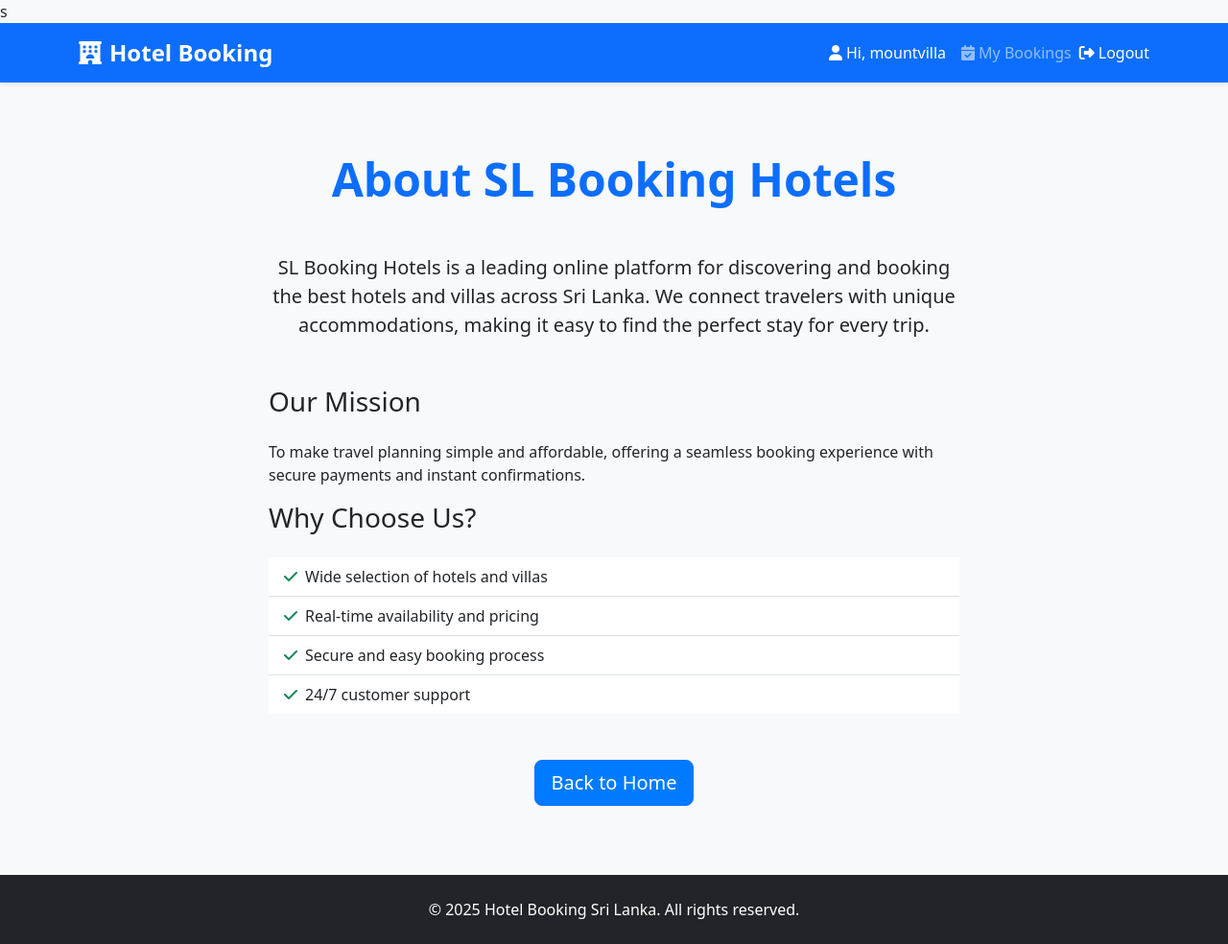
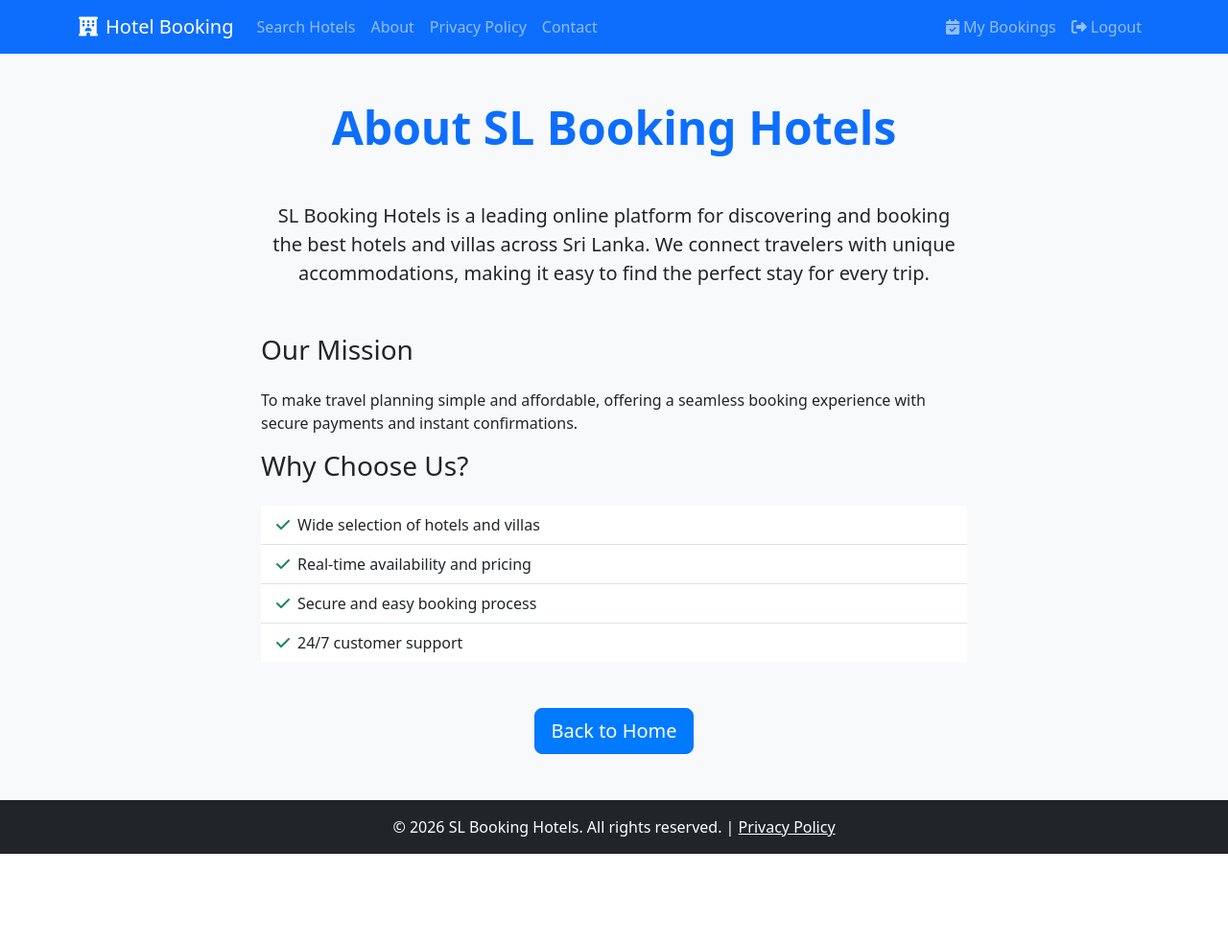
Before and after one commit to roverkalisl/slbooking_hotels, a Django app: page /about/ in a window 1280 px wide. Shown: the whole page at 96% size. After the commit the page ends 890 px from the top, so only its background shows below. Run offline with Django 5.2, Linux system fonts and the light colour scheme; a user stored in the database is signed in; data comes from the database, SQL or seed files in the repository; some libraries are stand-ins or nearby versions.

Commit message:
Menu add

```diff
--- a/templates/core/base.html
+++ b/templates/core/base.html
@@ -1,105 +1,92 @@
-{% load static %}
+{% load static %} {# Static files load කරන්න #}
+
 <!DOCTYPE html>
 <html lang="en">
 <head>
     <meta charset="UTF-8">
     <meta name="viewport" content="width=device-width, initial-scale=1.0">
-    <title>{% block title %}Hotel Booking Sri Lanka{% endblock %}</title>
+    <title>{% block title %}Hotel Booking Sri Lanka{% endblock %}</title> {# Page title #}
 
-    <!-- Bootstrap 5 CSS -->
-    <link href="https://cdn.jsdelivr.net/npm/bootstrap@5.3.3/dist/css/bootstrap.min.css" rel="stylesheet">
+    <!-- Bootstrap CSS -->
+    <link rel="stylesheet" href="https://cdn.jsdelivr.net/npm/bootstrap@5.3.0/dist/css/bootstrap.min.css">
 
-    <!-- Font Awesome -->
-    <link rel="stylesheet" href="https://cdnjs.cloudflare.com/ajax/libs/font-awesome/6.5.0/css/all.min.css">
-
-    <!-- FullCalendar CSS -->
-    <link href="https://cdn.jsdelivr.net/npm/fullcalendar@6.1.15/index.global.min.css" rel="stylesheet">
+    <!-- Font Awesome Icons -->
+    <link rel="stylesheet" href="https://cdnjs.cloudflare.com/ajax/libs/font-awesome/6.4.0/css/all.min.css">
 
     <!-- Custom CSS -->
     <link rel="stylesheet" href="{% static 'css/style.css' %}">
 
-    {% block extra_css %}{% endblock %}
+    <!-- PWA Manifest (optional) -->
+    <link rel="manifest" href="{% static 'manifest.json' %}">
 
-<script async src="https://pagead2.googlesyndication.com/pagead/js/adsbygoogle.js?client=ca-pub-7289676285085159"
-     crossorigin="anonymous"></script>
-<link rel="manifest" href="/static/manifest.json">
-<meta name="theme-color" content="#007bff">
-s</head>
-<body class="bg-light d-flex flex-column min-vh-100">
+    <!-- AdSense Code (approval එක ආපු පස්සේ enable කරන්න) -->
+    <!-- <script async src="https://pagead2.googlesyndication.com/pagead/js/adsbygoogle.js?client=ca-pub-XXXXXXXXXXXXXXXX" crossorigin="anonymous"></script> -->
+</head>
+<body>
 
     <!-- Navbar -->
-    <nav class="navbar navbar-expand-lg navbar-dark bg-primary shadow-sm">
+    <nav class="navbar navbar-expand-lg navbar-dark bg-primary">
         <div class="container">
-            <a class="navbar-brand fw-bold fs-4" href="{% url 'home' %}">
+            <!-- Logo -->
+            <a class="navbar-brand" href="{% url 'home' %}">
                 <i class="fas fa-hotel me-2"></i>Hotel Booking
             </a>
+
+            <!-- Mobile toggle button -->
             <button class="navbar-toggler" type="button" data-bs-toggle="collapse" data-bs-target="#navbarNav">
                 <span class="navbar-toggler-icon"></span>
             </button>
+
+            <!-- Menu items -->
             <div class="collapse navbar-collapse" id="navbarNav">
-                <ul class="navbar-nav ms-auto align-items-center">
+                <ul class="navbar-nav me-auto">
+                    <li class="nav-item"><a class="nav-link" href="{% url 'search_hotels' %}">Search Hotels</a></li>
+                    <li class="nav-item"><a class="nav-link" href="{% url 'about' %}">About</a></li>
+                    <li class="nav-item"><a class="nav-link" href="{% url 'privacy_policy' %}">Privacy Policy</a></li>
+                    <li class="nav-item"><a class="nav-link" href="{% url 'contact' %}">Contact</a></li>
+                </ul>
+
+                <!-- Right side - Login/Register or User menu -->
+                <ul class="navbar-nav">
                     {% if user.is_authenticated %}
-                        <li class="nav-item">
-                            <span class="nav-link text-white"><i class="fas fa-user me-1"></i>Hi, {{ user.username }}</span>
-                        </li>
-                        <li class="nav-item">
-                            <a class="nav-link" href="{% url 'my_bookings' %}">
-                                <i class="fas fa-calendar-check me-1"></i>My Bookings
-                            </a>
-                        </li>
+                        <li class="nav-item"><a class="nav-link" href="{% url 'my_bookings' %}"><i class="fas fa-calendar-check me-1"></i>My Bookings</a></li>
                         {% if user.profile.role == 'owner' %}
-                            <li class="nav-item">
-                                <a class="nav-link" href="{% url 'owner_dashboard' %}">
-                                    <i class="fas fa-tachometer-alt me-1"></i>Owner Panel
-                                </a>
-                            </li>
+                            <li class="nav-item"><a class="nav-link" href="{% url 'owner_dashboard' %}"><i class="fas fa-user-tie me-1"></i>Owner Panel</a></li>
                         {% endif %}
-                        <li class="nav-item">
-                            <form action="{% url 'logout' %}" method="post" class="d-inline">
-                                {% csrf_token %}
-                                <button type="submit" class="nav-link btn btn-link text-white p-0 border-0">
-                                    <i class="fas fa-sign-out-alt me-1"></i>Logout
-                                </button>
-                            </form>
-                        </li>
+                        <li class="nav-item"><a class="nav-link" href="{% url 'logout' %}"><i class="fas fa-sign-out-alt me-1"></i>Logout</a></li>
                     {% else %}
-                        <li class="nav-item">
-                            <a class="nav-link" href="{% url 'login' %}">
-                                <i class="fas fa-sign-in-alt me-1"></i>Login
-                            </a>
-                        </li>
-                        <li class="nav-item">
-                            <a class="nav-link" href="{% url 'register' %}">
-                                <i class="fas fa-user-plus me-1"></i>Register
-                            </a>
-                        </li>
+                        <li class="nav-item"><a class="nav-link" href="{% url 'login' %}"><i class="fas fa-sign-in-alt me-1"></i>Login</a></li>
+                        <li class="nav-item"><a class="nav-link" href="{% url 'register' %}"><i class="fas fa-user-plus me-1"></i>Register</a></li>
                     {% endif %}
                 </ul>
             </div>
         </div>
     </nav>
 
-    <!-- Main Content -->
-    <main class="flex-grow-1">
-        <div class="container py-4">
-            {% block content %}
-            {% endblock %}
+    <!-- Success/Error Messages -->
+    {% if messages %}
+        <div class="container mt-3">
+            {% for message in messages %}
+                <div class="alert alert-{{ message.tags }} alert-dismissible fade show" role="alert">
+                    {{ message }}
+                    <button type="button" class="btn-close" data-bs-dismiss="alert"></button>
+                </div>
+            {% endfor %}
         </div>
-    </main>
+    {% endif %}
+
+    <!-- Main Content (child templates මෙතනට එනවා) -->
+    {% block content %}
+    {% endblock %}
 
     <!-- Footer -->
-    <footer class="bg-dark text-white text-center py-4 mt-auto">
-        <div class="container">
-            <p class="mb-0">&copy; 2025 Hotel Booking Sri Lanka. All rights reserved.</p>
-        </div>
+    <footer class="bg-dark text-white text-center py-3 mt-auto">
+        <p class="mb-0">&copy; 2026 SL Booking Hotels. All rights reserved. |
+            <a href="{% url 'privacy_policy' %}" class="text-white">Privacy Policy</a>
+        </p>
     </footer>
 
-    <!-- Bootstrap JS Bundle -->
-    <script src="https://cdn.jsdelivr.net/npm/bootstrap@5.3.3/dist/js/bootstrap.bundle.min.js"></script>
-
-    <!-- FullCalendar JS -->
-    <script src="https://cdn.jsdelivr.net/npm/fullcalendar@6.1.15/index.global.min.js"></script>
-
-    {% block extra_js %}{% endblock %}
+    <!-- Bootstrap JS -->
+    <script src="https://cdn.jsdelivr.net/npm/bootstrap@5.3.0/dist/js/bootstrap.bundle.min.js"></script>
 </body>
 </html>
```
